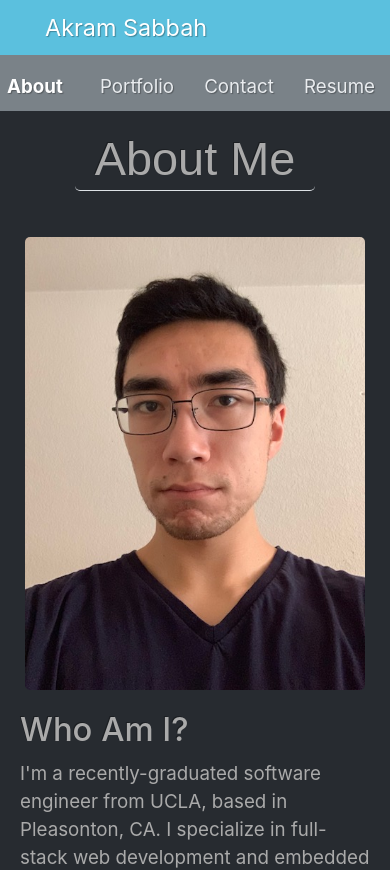
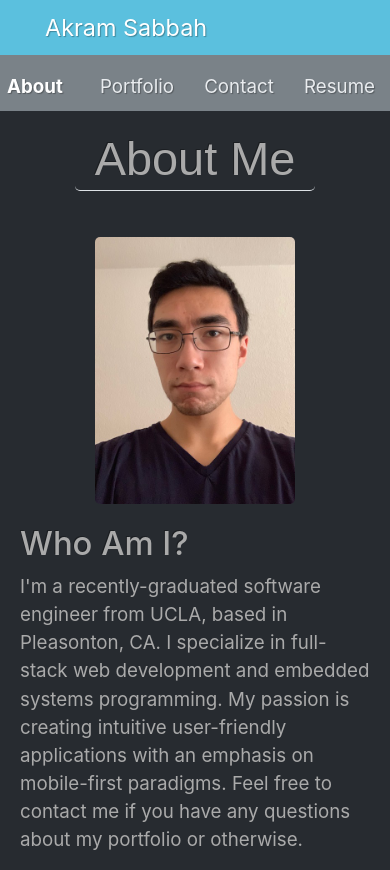
Before and after one commit to akramsabbah9/react-portfolio, a React (Create React App) app: page / in a window 390 px wide. Shown: the top 870 px of the page. Built offline with nearby package versions, Linux system fonts and the light colour scheme.

Commit message:
restyled image to keep aspect ratio and change size with media queries

```diff
--- a/src/components/About/index.js
+++ b/src/components/About/index.js
@@ -3,16 +3,17 @@ import React from "react";
 import Row from "react-bootstrap/Row";
 import Col from "react-bootstrap/Col";
 import Image from "react-bootstrap/Image";
+import me from "../../assets/img/me.jpg";
 
 function About() {
     return (
         <Row className="load-anim-1">
             <Col className="d-flex justify-content-center" md="6">
                 <Image
-                    src={require("../../assets/img/me.jpg").default}
+                    src={me}
                     className="mt-3 mb-2 my-img"
                     alt="Akram Sabbah"
-                    rounded fluid
+                    rounded
                 />
             </Col>
             <Col md>
--- a/src/index.css
+++ b/src/index.css
@@ -37,8 +37,18 @@ h1 {
 
 .my-img {
     /* max-height: 386px; */
-    max-height: 53.7vh;
-    width: auto;
+    max-width: 300px;
+    height: auto;
+    align-self: flex-start;
+}
+
+/* on phone, make smaller */
+@media screen and (max-width: 575px) {
+    .my-img {
+        max-width: 200px;
+        width: auto;
+        height: auto;
+    }
 }
 
 .project-img {
```
